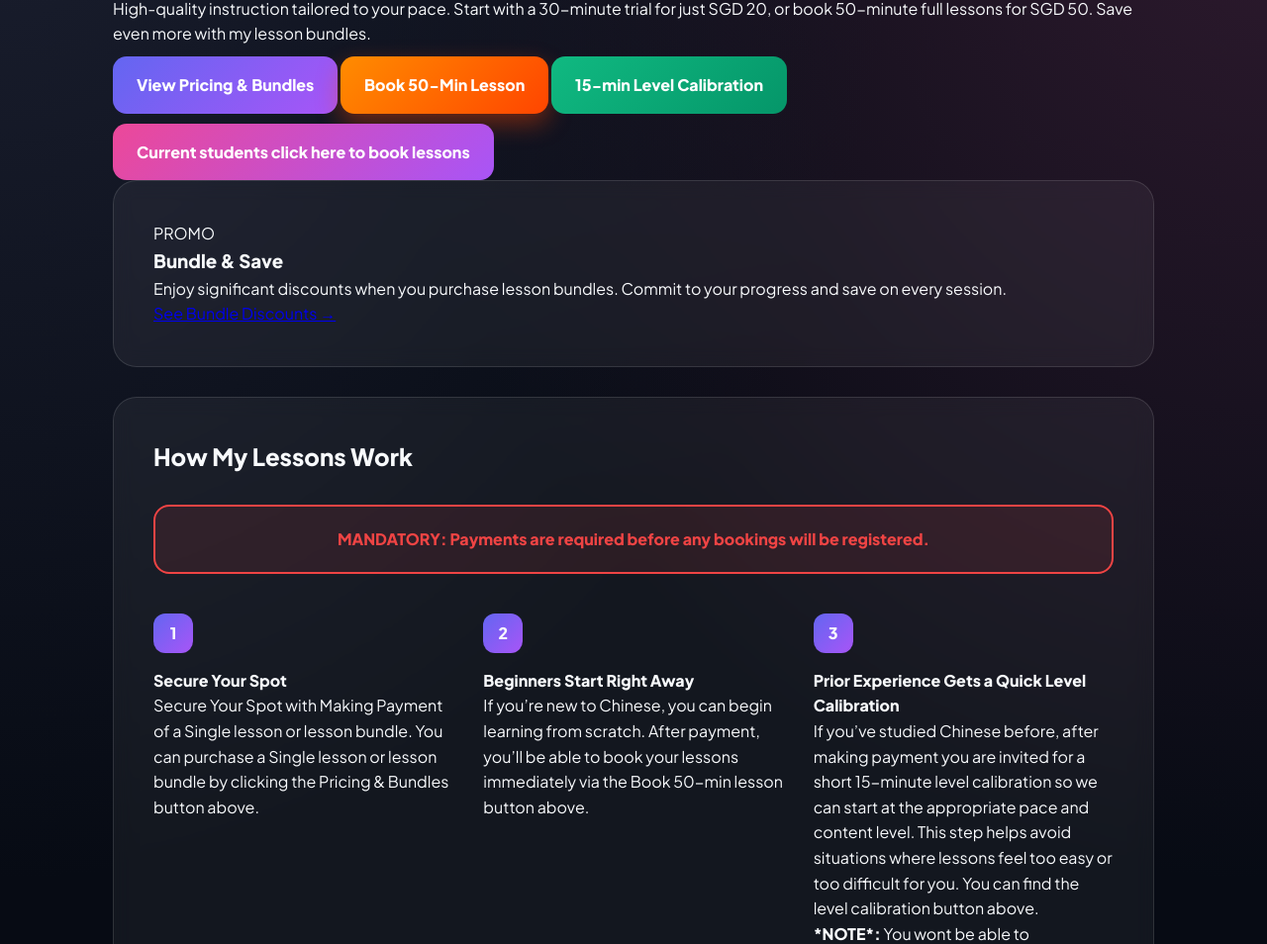
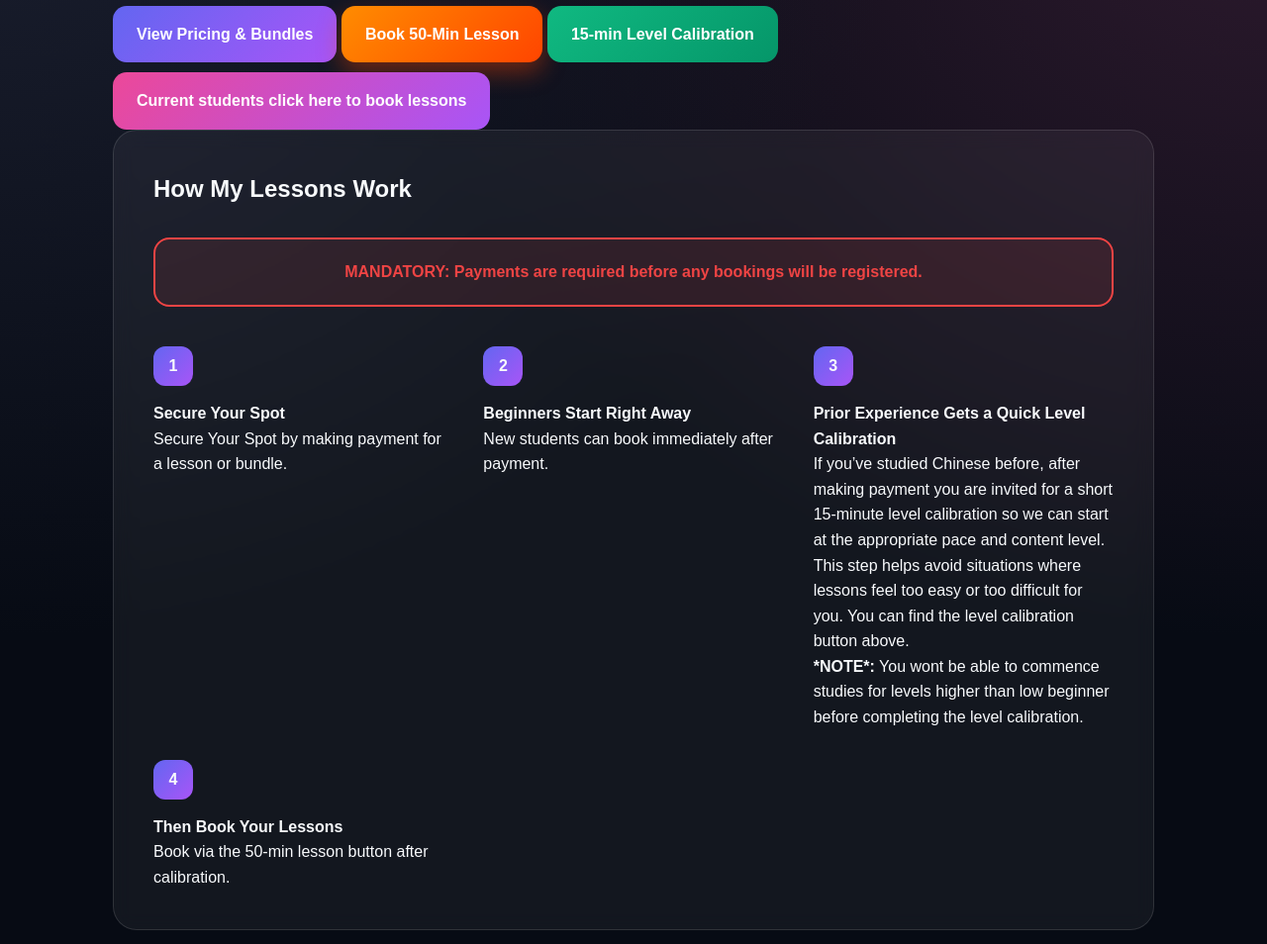
Before and after one commit to chenslhan/chi-lessons-for-eng-speakers, a plain HTML site: page index.html in a window 1280 px wide. Shown: the part 144-1098 px from the top of the page at 99% size. Drawn offline with Linux system fonts and the light colour scheme.

Commit message:
Update index.html

```diff
--- a/index.html
+++ b/index.html
@@ -5,7 +5,6 @@
   <meta name="viewport" content="width=device-width, initial-scale=1" />
   <title>Han's Chinese Lessons</title>
   <link rel="stylesheet" href="styles.css" />
-  <link href="https://fonts.googleapis.com/css2?family=Plus+Jakarta+Sans:wght@400;600;800&display=swap" rel="stylesheet">
 </head>
 <body>
 <div class="nav">
@@ -24,26 +23,16 @@
 </div>
 
 <header class="hero">
-  <div class="container hero-grid">
+  <div class="container">
     <div class="hero-content">
-      <div class="flexibility-badge">✨ Professional Online Chinese Coaching</div>
       <h1>Master Chinese with 1-on-1 Lessons.</h1>
-      <p class="hero-subtitle">High-quality instruction tailored to your pace. Start with a 30-minute trial for just SGD 20, or book 50-minute full lessons for SGD 50. Save even more with my lesson bundles.</p>
-
+      <p>High-quality instruction tailored to your pace.</p>
       <div class="hero-actions">
         <a href="payment.html" class="btn btn-primary">View Pricing & Bundles</a>
         <a href="https://cal.com/sihan/50min" target="_blank" class="btn btn-cta-booking">Book 50-Min Lesson</a>
         <a href="https://cal.com/sihan/15min" target="_blank" class="btn btn-cta-calibration">15-min Level Calibration</a>
         <a href="https://cal.com/sihan/50min" target="_blank" class="btn btn-student-booking">Current students click here to book lessons</a>
       </div>
-    </div>
-    <div class="hero-promo">
-       <div class="card glass-card promo-card">
-         <span class="tag">PROMO</span>
-         <h3>Bundle & Save</h3>
-         <p>Enjoy significant discounts when you purchase lesson bundles. Commit to your progress and save on every session.</p>
-         <a href="payment.html" class="promo-link">See Bundle Discounts →</a>
-       </div>
     </div>
   </div>
 </header>
@@ -53,39 +42,19 @@
     <div class="card lesson-work-card">
       <h2 class="section-title">How My Lessons Work</h2>
       <div class="payment-mandate">MANDATORY: Payments are required before any bookings will be registered.</div>
-
       <div class="work-grid">
-        <div class="work-item">
-          <div class="step-num">1</div>
-          <h4>Secure Your Spot</h4>
-          <p>Secure Your Spot with Making Payment of a Single lesson or lesson bundle. You can purchase a Single lesson or lesson bundle by clicking the Pricing & Bundles button above.</p>
-        </div>
-
-        <div class="work-item">
-          <div class="step-num">2</div>
-          <h4>Beginners Start Right Away</h4>
-          <p>If you’re new to Chinese, you can begin learning from scratch. After payment, you’ll be able to book your lessons immediately via the Book 50-min lesson button above.</p>
-        </div>
-
+        <div class="work-item"><div class="step-num">1</div><h4>Secure Your Spot</h4><p>Secure Your Spot by making payment for a lesson or bundle.</p></div>
+        <div class="work-item"><div class="step-num">2</div><h4>Beginners Start Right Away</h4><p>New students can book immediately after payment.</p></div>
         <div class="work-item">
           <div class="step-num">3</div>
           <h4>Prior Experience Gets a Quick Level Calibration</h4>
           <p>If you’ve studied Chinese before, after making payment you are invited for a short 15-minute level calibration so we can start at the appropriate pace and content level. This step helps avoid situations where lessons feel too easy or too difficult for you. You can find the level calibration button above.</p>
           <p><strong>*NOTE*:</strong> You wont be able to commence studies for levels higher than low beginner before completing the level calibration.</p>
         </div>
-
-        <div class="work-item">
-          <div class="step-num">4</div>
-          <h4>Then Book Your Lessons</h4>
-          <p>After the level calibration is completed, you may book your lessons via the Book 50-min lesson button above.</p>
-        </div>
+        <div class="work-item"><div class="step-num">4</div><h4>Then Book Your Lessons</h4><p>Book via the 50-min lesson button after calibration.</p></div>
       </div>
     </div>
   </div>
 </section>
-
-<div class="footer">
-  <div class="container">© Si Han Chen • Professional Online Instruction</div>
-</div>
 </body>
 </html>
```
